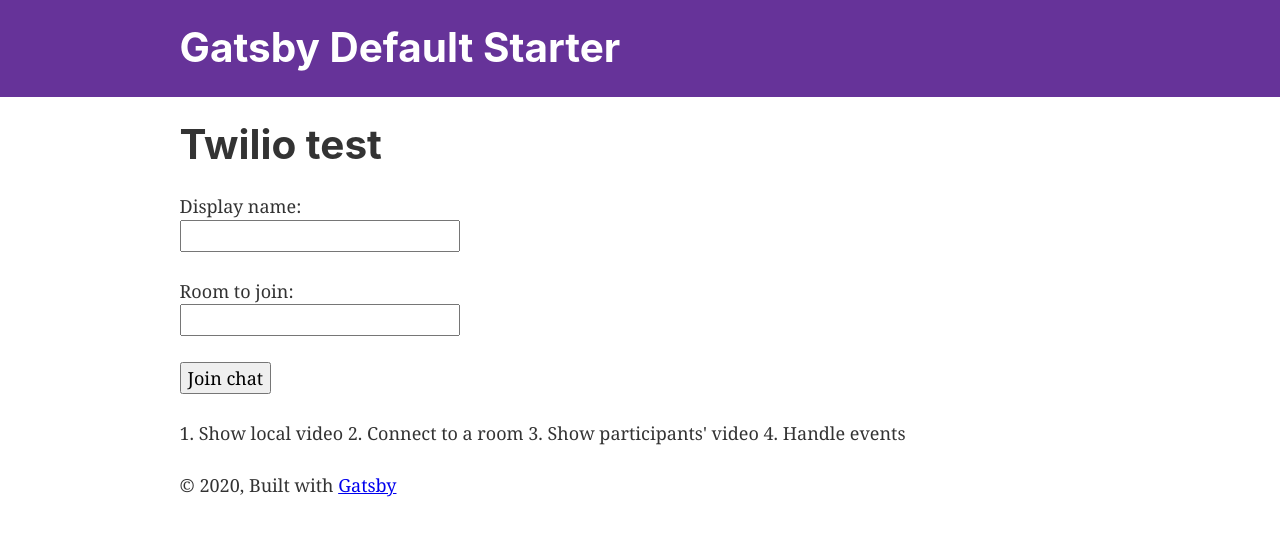
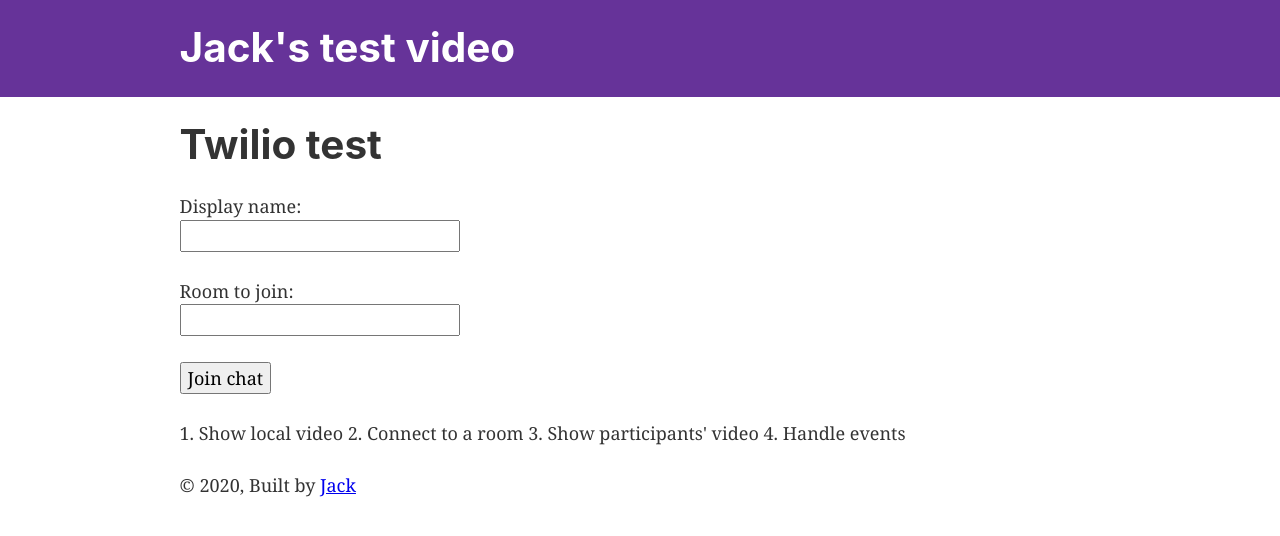
Before and after one commit to jackherizsmith/twilio-test, a Gatsby site: page / in a window 1280 px wide. Built offline with nearby package versions, Linux system fonts and the light colour scheme; Gatsby itself is replaced by a stand-in of ours.

Commit message:
header changes

```diff
--- a/src/components/layout.js
+++ b/src/components/layout.js
@@ -25,7 +25,7 @@
 
   return (
     <>
-      <Header siteTitle={data.site.siteMetadata.title} />
+      <Header siteTitle="Jack's test video" />
       <div
         style={{
           margin: `0 auto`,
@@ -35,9 +35,9 @@
       >
         <main>{children}</main>
         <footer>
-          © {new Date().getFullYear()}, Built with
+          © {new Date().getFullYear()}, Built by
           {` `}
-          <a href="https://www.gatsbyjs.org">Gatsby</a>
+          <a href="https://www.jackherizsmith.com">Jack</a>
         </footer>
       </div>
     </>
```
